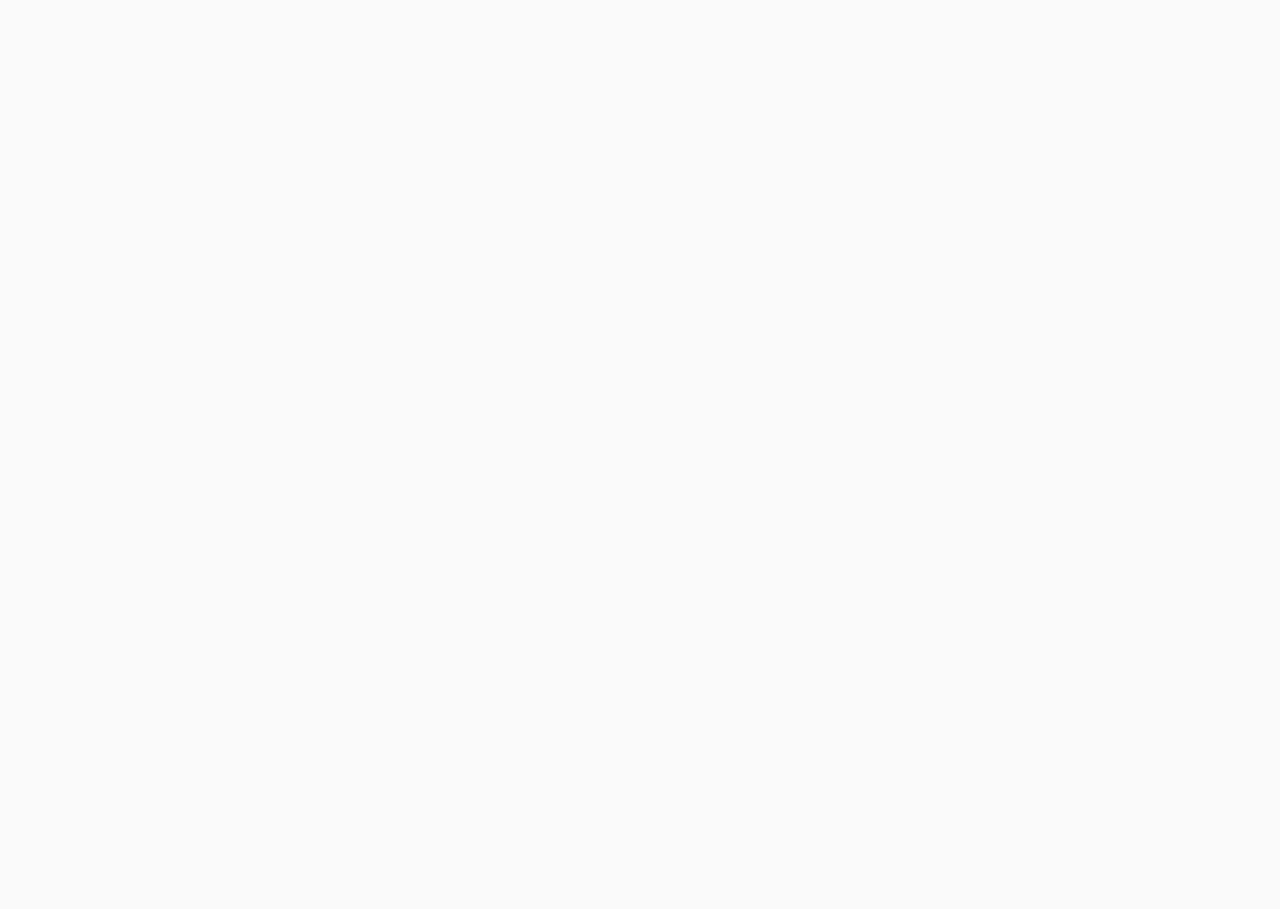
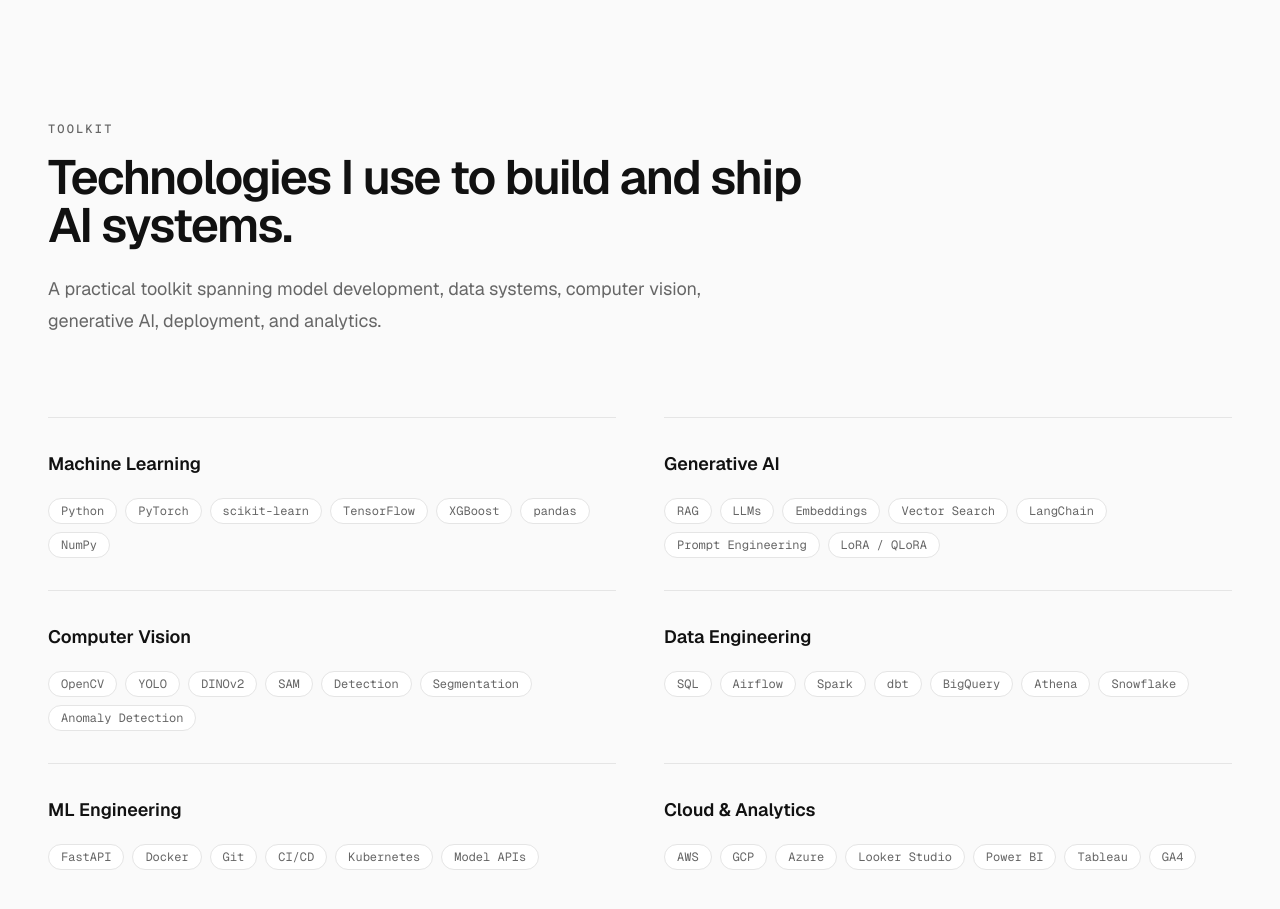
Before and after one commit to Tushar-94/tushar-portfolio, a Next.js app: page / in a window 1280 px wide. Shown: the part 5800-6709 px from the top of the page. Before the commit the page ends 5793 px from the top, so only its background shows below. Built offline with nearby package versions, Linux system fonts and the light colour scheme.

Commit message:
Add technical toolkit section

```diff
--- a/app/page.tsx
+++ b/app/page.tsx
@@ -9,6 +9,8 @@
 import { Expertise } from "@/components/sections/Expertise";
 
 import { Experience } from "@/components/sections/Experience";
+
+import { Toolkit } from "@/components/sections/Toolkit";
 
 export default function Home() {
 
@@ -30,6 +32,8 @@
 
         <Experience />
 
+        <Toolkit />
+
       </main>
 
     </>
--- /dev/null
+++ b/components/sections/Toolkit.tsx
@@ -0,0 +1,55 @@
+import { Container } from "@/components/layout/Container";
+
+import { ToolGroup } from "@/components/ui/ToolGroup";
+
+import { toolkit } from "@/data/toolkit";
+
+export function Toolkit() {
+
+  return (
+
+    <section id="toolkit" className="py-24 sm:py-32">
+
+      <Container>
+
+        <div className="mb-14 max-w-3xl sm:mb-20">
+
+          <p className="mb-4 font-mono text-xs font-medium uppercase tracking-[0.18em] text-muted">
+
+            Toolkit
+
+          </p>
+
+          <h2 className="text-4xl font-semibold tracking-[-0.035em] text-foreground sm:text-5xl">
+
+            Technologies I use to build and ship AI systems.
+
+          </h2>
+
+          <p className="mt-6 max-w-2xl text-lg leading-8 text-muted">
+
+            A practical toolkit spanning model development, data systems,
+
+            computer vision, generative AI, deployment, and analytics.
+
+          </p>
+
+        </div>
+
+        <div className="grid gap-x-12 lg:grid-cols-2">
+
+          {toolkit.map((group) => (
+
+            <ToolGroup key={group.category} group={group} />
+
+          ))}
+
+        </div>
+
+      </Container>
+
+    </section>
+
+  );
+
+}
--- /dev/null
+++ b/components/ui/ToolGroup.tsx
@@ -0,0 +1,37 @@
+import type { ToolGroup as ToolGroupType } from "@/data/toolkit";
+
+import { Tag } from "@/components/ui/Tag";
+
+type ToolGroupProps = {
+
+  group: ToolGroupType;
+
+};
+
+export function ToolGroup({ group }: ToolGroupProps) {
+
+  return (
+
+    <article className="border-t border-border py-8">
+
+      <h3 className="text-lg font-semibold text-foreground">
+
+        {group.category}
+
+      </h3>
+
+      <div className="mt-5 flex flex-wrap gap-2">
+
+        {group.tools.map((tool) => (
+
+          <Tag key={tool}>{tool}</Tag>
+
+        ))}
+
+      </div>
+
+    </article>
+
+  );
+
+}
--- /dev/null
+++ b/data/toolkit.ts
@@ -0,0 +1,153 @@
+export type ToolGroup = {
+
+    category: string;
+
+    tools: string[];
+
+  };
+
+  export const toolkit: ToolGroup[] = [
+
+    {
+
+      category: "Machine Learning",
+
+      tools: [
+
+        "Python",
+
+        "PyTorch",
+
+        "scikit-learn",
+
+        "TensorFlow",
+
+        "XGBoost",
+
+        "pandas",
+
+        "NumPy",
+
+      ],
+
+    },
+
+    {
+
+      category: "Generative AI",
+
+      tools: [
+
+        "RAG",
+
+        "LLMs",
+
+        "Embeddings",
+
+        "Vector Search",
+
+        "LangChain",
+
+        "Prompt Engineering",
+
+        "LoRA / QLoRA",
+
+      ],
+
+    },
+
+    {
+
+      category: "Computer Vision",
+
+      tools: [
+
+        "OpenCV",
+
+        "YOLO",
+
+        "DINOv2",
+
+        "SAM",
+
+        "Detection",
+
+        "Segmentation",
+
+        "Anomaly Detection",
+
+      ],
+
+    },
+
+    {
+
+      category: "Data Engineering",
+
+      tools: [
+
+        "SQL",
+
+        "Airflow",
+
+        "Spark",
+
+        "dbt",
+
+        "BigQuery",
+
+        "Athena",
+
+        "Snowflake",
+
+      ],
+
+    },
+
+    {
+
+      category: "ML Engineering",
+
+      tools: [
+
+        "FastAPI",
+
+        "Docker",
+
+        "Git",
+
+        "CI/CD",
+
+        "Kubernetes",
+
+        "Model APIs",
+
+      ],
+
+    },
+
+    {
+
+      category: "Cloud & Analytics",
+
+      tools: [
+
+        "AWS",
+
+        "GCP",
+
+        "Azure",
+
+        "Looker Studio",
+
+        "Power BI",
+
+        "Tableau",
+
+        "GA4",
+
+      ],
+
+    },
+
+  ];
```
